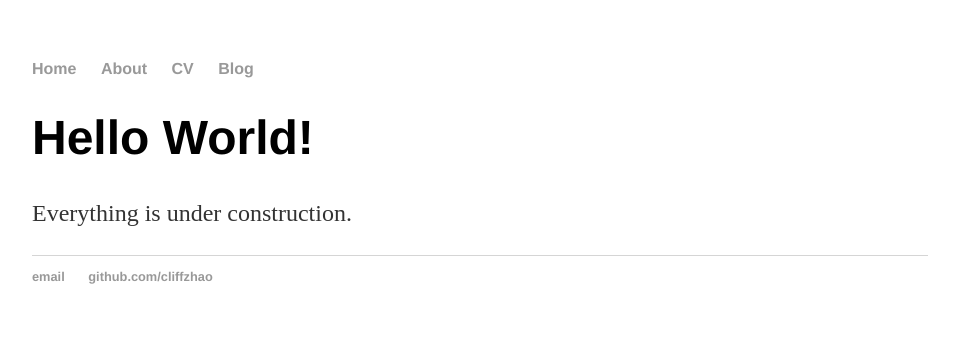
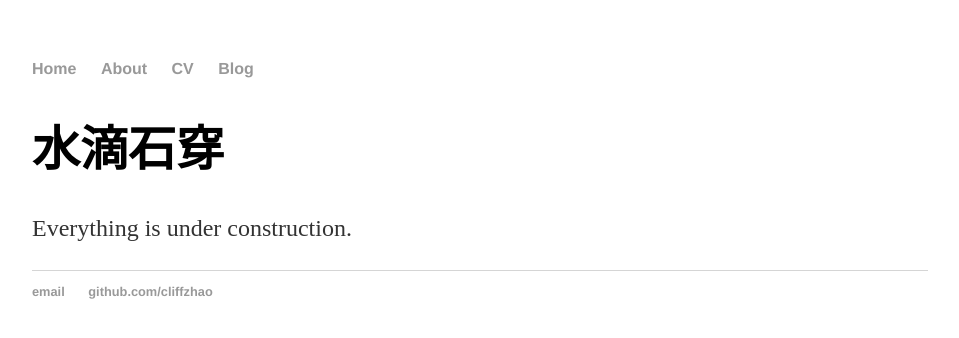
Before and after one commit to cliffzhao/cliffzhao.github.io, a Jekyll site: the page built from index.html, in a window 1280 px wide. Shown: the top 338 px of the page, without its empty margins (160-1119 px from the left). Built offline with Jekyll 4.4.1, drawn with Linux system fonts in a browser that asks for light colours.

Commit message:
Update index.html

```diff
--- a/index.html
+++ b/index.html
@@ -3,6 +3,6 @@ layout: default
 title: cliffzhao
 ---
 <div class="blurb">
-	<h1>Hello World!</h1>
+	<h1>水滴石穿</h1>
 	<p>Everything is under construction.</p>
 </div><!-- /.blurb -->
```
